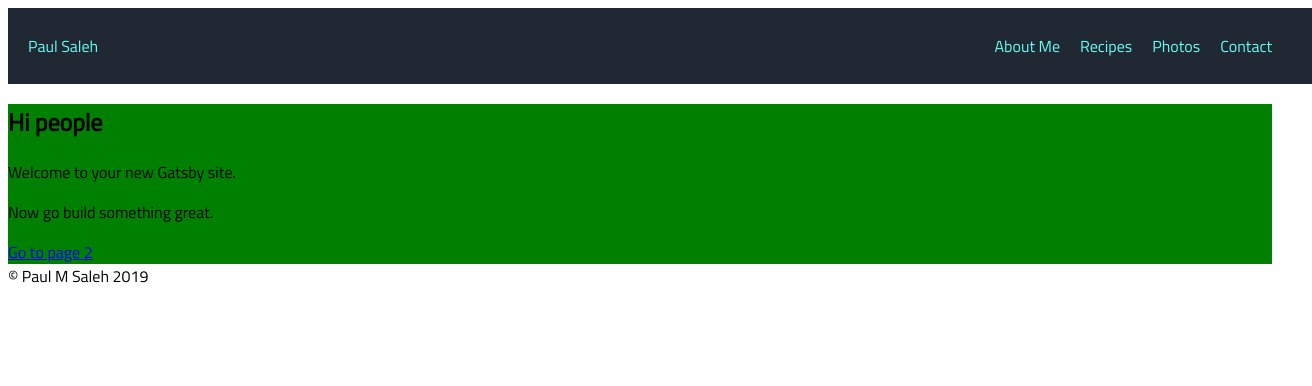
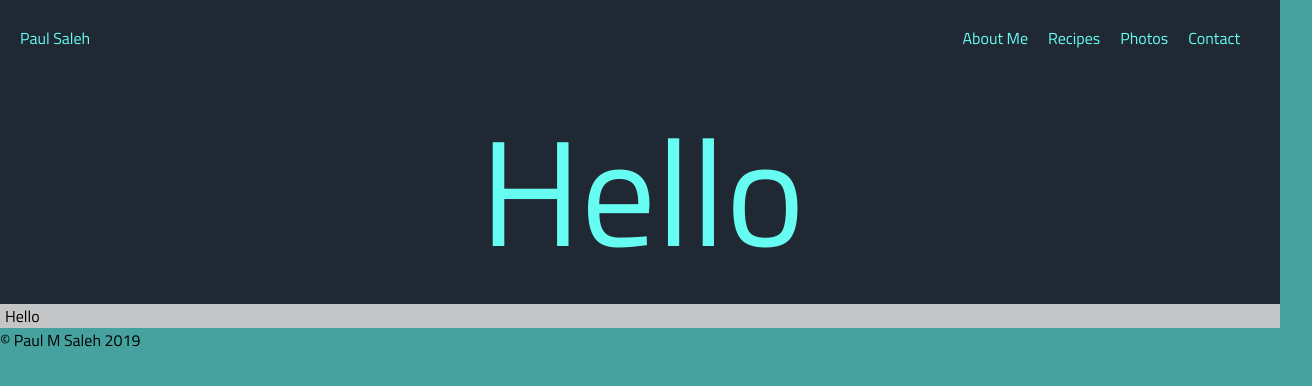
Before and after one commit to psaleh/MyWebSite, a Gatsby site: page / in a window 1280 px wide. Shown: the whole page, 1312 px wide, since content can reach past the window. Built offline with nearby package versions, Linux system fonts and the light colour scheme; Gatsby itself is replaced by a stand-in of ours.

Commit message:
style tweaks

```diff
--- a/src/components/globalStyles.js
+++ b/src/components/globalStyles.js
@@ -3,6 +3,9 @@ const GlobalStyle = createGlobalStyle`
   body {
     @import url('https://fonts.googleapis.com/css?family=Titillium+Web&display=swap');
     font-family: 'Titillium Web', sans-serif;
+    margin: 0;
+    padding: 0;
+    background-color: #45A29E
   }
 `
 export default GlobalStyle;
--- a/src/components/header.js
+++ b/src/components/header.js
@@ -13,15 +13,12 @@ const StyledLink = styled(props => <Link {...props} />)`
 
 const Container = styled.header`
   padding: 26px 20px;
-  width: 100%;
   display: flex;
   align-items: center;
-  margin: 0 auto;
   background-color: #1f2833;
 `;
 
 const NavLeft = styled.div`
-  width: 33.333%;
   text-align: left;
   flex: auto
 `;
--- a/src/components/layout.js
+++ b/src/components/layout.js
@@ -21,10 +21,8 @@ const Layout = ({ children }) => {
   return (
     <>
       <Header siteTitle={data.site.siteMetadata.title} />
-      <div>
         <main>{children}</main>
         <Footer />
-      </div>
     </>
   )
 }
--- a/src/pages/index.js
+++ b/src/pages/index.js
@@ -5,7 +5,16 @@ import Layout from "../components/layout"
 import styled from 'styled-components'
 
 const MyDiv = styled.div`
-  background-color: green;
+  background-color: #1f2833;
+  padding-left: 5px;
+  color: #66FCF1;
+  text-align: center;
+  font-size: 150px;
+
+`
+const MyDiv2 = styled.div`
+  background-color: #C5C6C7;
+  padding-left: 5px;
 `
 
 
@@ -14,12 +23,13 @@ const IndexPage = () => (
   <Layout>
     <section>
       <MyDiv>
-        <h1>Hi people</h1>
-        <p>Welcome to your new Gatsby site.</p>
-        <p>Now go build something great.</p>
-    <Link to="/page-2/">Go to page 2</Link>
+        Hello
       </MyDiv>
-
+    </section>
+    <section>
+      <MyDiv2>
+        Hello
+      </MyDiv2>
     </section>
   </Layout>
 )
```
